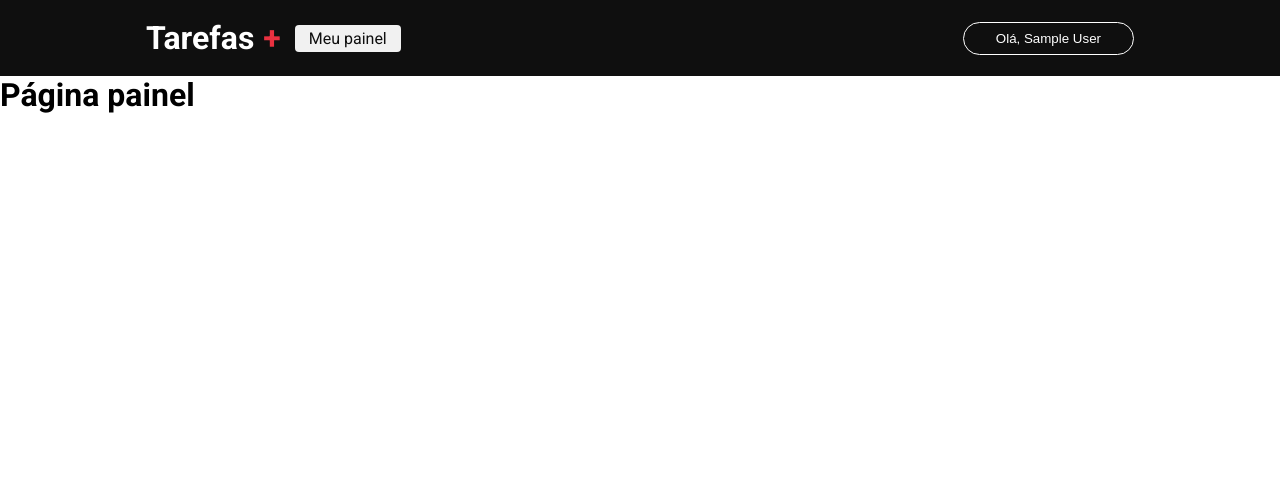
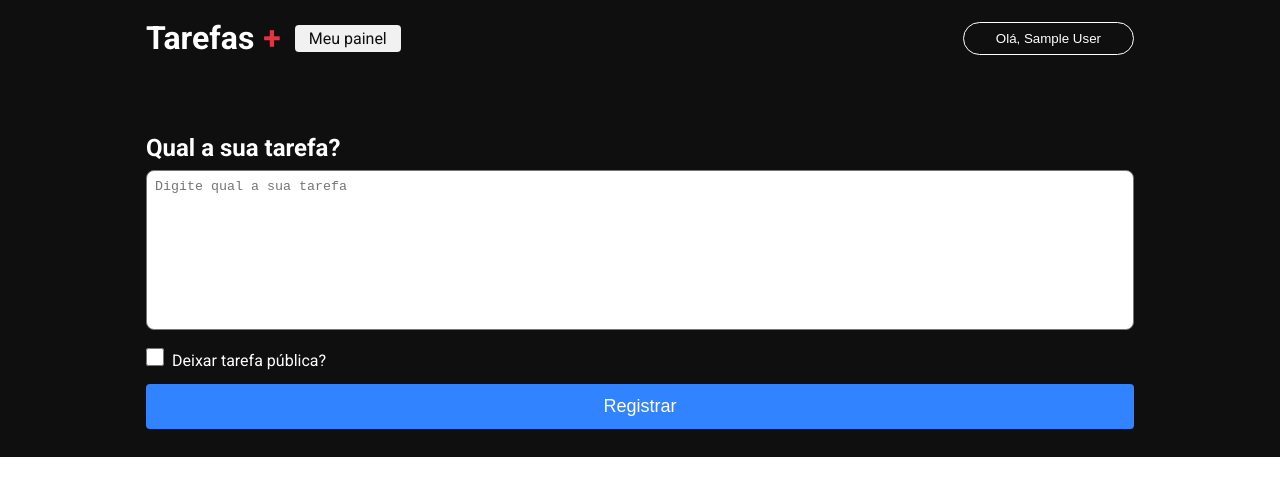
Before and after one commit to JoaopedroHolanda/tarefasPlus, a Next.js app: page /dashboard in a window 1280 px wide. Shown: the top 496 px of the page. Built offline with nearby package versions, Linux system fonts and the light colour scheme; no server answers; sample sign-in values are in the browser's storage.

Commit message:
feat: implementando input de adicionar tarefa

```diff
--- /dev/null
+++ b/src/components/textarea/index.tsx
@@ -0,0 +1,10 @@
+import { HTMLProps } from 'react'
+import styles from './styles.module.css'
+
+export function Textarea({...rest}: HTMLProps<HTMLTextAreaElement>){
+    return(
+        <textarea className={styles.textarea} {...rest}>
+
+        </textarea>
+    )
+}
--- /dev/null
+++ b/src/components/textarea/styles.module.css
@@ -0,0 +1,8 @@
+.textarea{
+    width: 100%;
+   resize: none;
+   height: 160px;
+   border-radius: 8px;
+   outline: none;
+   padding: 8px;
+}
--- a/src/pages/dashboard/index.tsx
+++ b/src/pages/dashboard/index.tsx
@@ -3,7 +3,7 @@
 import Head from 'next/head'
 
 import { getSession } from 'next-auth/react'
-import { redirect } from 'next/dist/server/api-utils'
+import { Textarea } from '../../components/textarea'
 
 export default function Dashboard(){
     return(
@@ -12,7 +12,21 @@
                 <title>Meu painel de tarrefas</title>
             </Head>
 
-            <h1>Página painel</h1>
+            <main className={styles.main}>
+                <section className={styles.content}>
+                    <div className={styles.contentForm}>
+                        <h1 className={styles.title}>Qual a sua tarefa?</h1>
+                            <form>
+                                <Textarea placeholder='Digite qual a sua tarefa'/>
+                                <div className={styles.checkboxArea}>
+                                    <input type="checkbox" className={styles.checkbox} />
+                                    <label htmlFor="important">Deixar tarefa pública?</label>
+                                </div>
+                                <button type="submit" className={styles.button}>Registrar</button>
+                            </form>
+                    </div>
+                </section>
+            </main>
         </div>
     )
 }
--- a/src/pages/dashboard/styles.module.css
+++ b/src/pages/dashboard/styles.module.css
@@ -0,0 +1,48 @@
+.container{
+    width: 100%;
+}
+
+.content{
+    background-color: #0f0f0f;
+    width: 100%;
+    display: flex;
+    align-items: center;
+    justify-content: center;
+}
+
+.contentForm{
+    max-width: 1024px;
+    width: 100%;
+    padding: 0 18px;
+    padding-bottom: 28px;
+    margin-top: 58px;
+}
+
+.title{
+    color: #fff;
+    margin-bottom: 8px;
+}
+
+.checkboxArea label{
+    margin-left: 8px;
+    color: #fff;
+}
+
+.checkboxArea{
+     margin: 14px 0;
+}
+
+.checkbox{
+    width: 18px;
+    height: 18px;
+}
+
+.button{
+    width: 100%;
+    border: 0;
+    border-radius: 4px;
+    color: #fff;
+    background-color: #3183ff;
+    padding: 12px 0;
+    font-size: 18px;
+}
```
